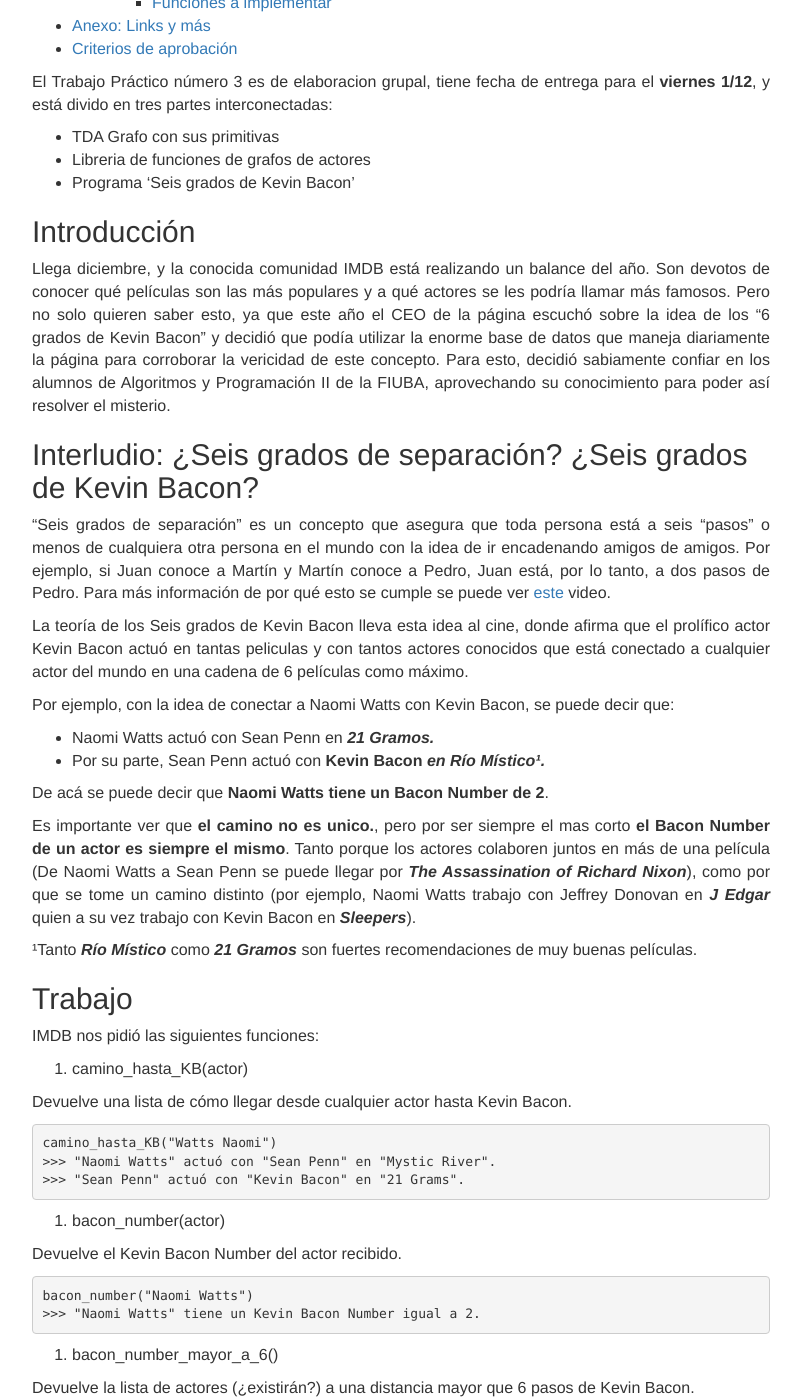
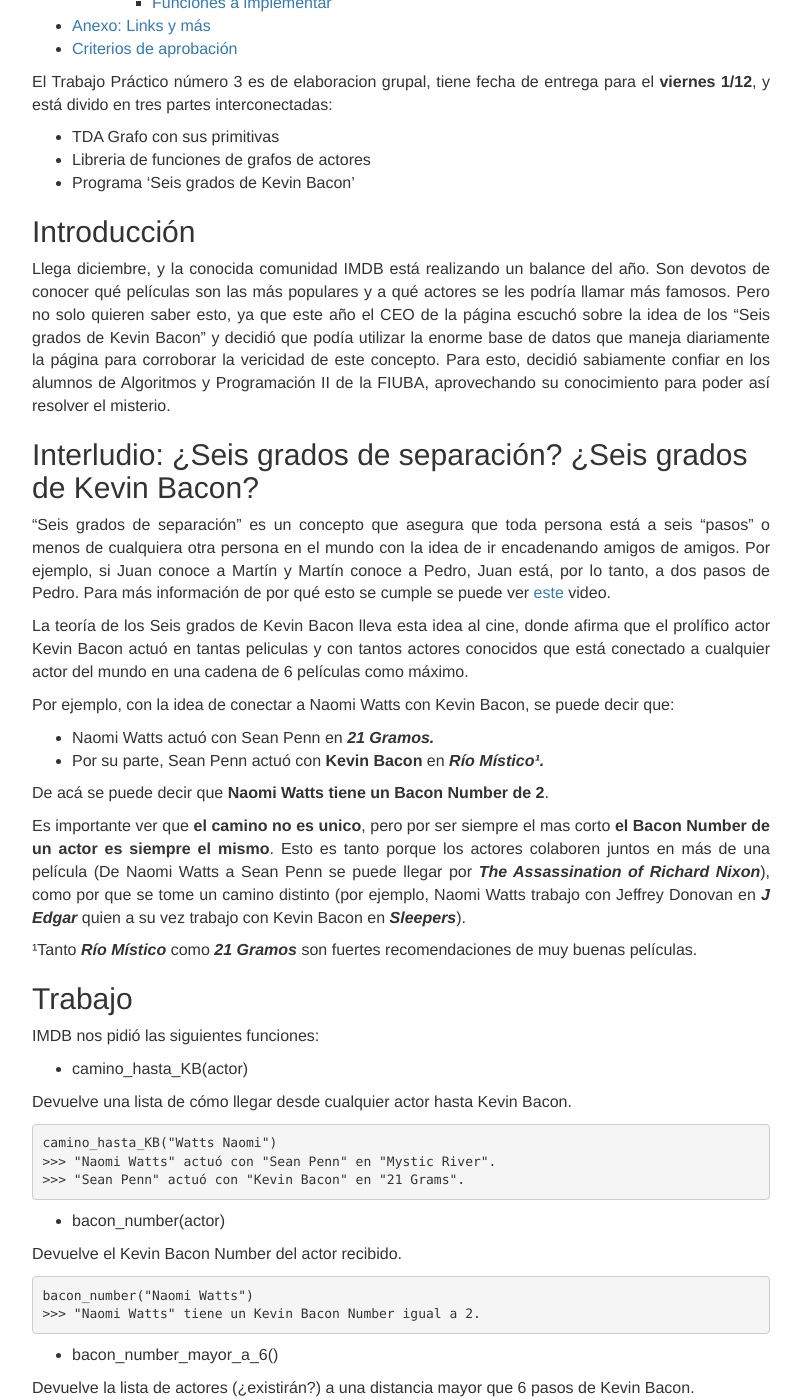
Before and after one commit to algoritmos-rw/algoritmos, a Jekyll site: the page built from static/tps/2017_2/tp3/index.md, in a window 1280 px wide and 1400 px high, scrolled down 358 px. Shown: the whole window, without its empty margins (239-1041 px from the left). Built offline with Jekyll 4.4.1, drawn with Linux system fonts in a browser that asks for light colours; our own code applies the rules of GitHub Pages for plain Markdown files; some of the changed text lies outside the part shown.

Commit message:
Update enunciado tp3

````diff
--- a/static/tps/2017_2/tp3/index.md
+++ b/static/tps/2017_2/tp3/index.md
@@ -24,7 +24,7 @@
 ## Introducción
 
 Llega diciembre, y la conocida comunidad IMDB está realizando un balance del año. Son devotos de conocer qué películas son las más populares y a qué actores se les podría llamar más famosos.
-Pero no solo quieren saber esto, ya que este año el CEO de la página escuchó sobre la idea de los “6 grados de Kevin Bacon” y decidió que podía utilizar la enorme base de datos que maneja diariamente la página para corroborar la vericidad de este concepto.
+Pero no solo quieren saber esto, ya que este año el CEO de la página escuchó sobre la idea de los “Seis grados de Kevin Bacon” y decidió que podía utilizar la enorme base de datos que maneja diariamente la página para corroborar la vericidad de este concepto.
 Para esto, decidió sabiamente confiar en los alumnos de Algoritmos y Programación II de la FIUBA, aprovechando su conocimiento para poder así resolver el misterio.
 
 ## Interludio: ¿Seis grados de separación? ¿Seis grados de Kevin Bacon?
@@ -36,11 +36,11 @@
 Por ejemplo, con la idea de conectar a Naomi Watts con Kevin Bacon, se puede decir que:
 
 * Naomi Watts actuó con Sean Penn en _**21 Gramos.**_
-* Por su parte, Sean Penn actuó con **Kevin Bacon** _**en Río Místico¹.**_
+* Por su parte, Sean Penn actuó con **Kevin Bacon** en _**Río Místico¹.**_
 
 De acá se puede decir que **Naomi Watts tiene un Bacon Number de 2**.
 
-Es importante ver que **el camino no es unico.**, pero por ser siempre el mas corto **el Bacon Number de un actor es siempre el mismo**. Tanto porque los actores colaboren juntos en más de una película (De Naomi Watts a Sean Penn se puede llegar por _**The Assassination of Richard Nixon**_), como por que se tome un camino distinto (por ejemplo, Naomi Watts trabajo con Jeffrey Donovan en _**J Edgar**_ quien a su vez trabajo con Kevin Bacon en _**Sleepers**_).
+Es importante ver que **el camino no es unico**, pero por ser siempre el mas corto **el Bacon Number de un actor es siempre el mismo**. Esto es tanto porque los actores colaboren juntos en más de una película (De Naomi Watts a Sean Penn se puede llegar por _**The Assassination of Richard Nixon**_), como por que se tome un camino distinto (por ejemplo, Naomi Watts trabajo con Jeffrey Donovan en _**J Edgar**_ quien a su vez trabajo con Kevin Bacon en _**Sleepers**_).
 
 ¹Tanto _**Río Místico**_ como _**21 Gramos**_ son fuertes recomendaciones de muy buenas películas.
 
@@ -48,62 +48,56 @@
 
 IMDB nos pidió las siguientes funciones:
 
-1. camino_hasta_KB(actor)
+* camino_hasta_KB(actor)
 
 Devuelve una lista de cómo llegar desde cualquier actor hasta Kevin Bacon.
-
 ```
 camino_hasta_KB("Watts Naomi")
 >>> "Naomi Watts" actuó con "Sean Penn" en "Mystic River".
 >>> "Sean Penn" actuó con "Kevin Bacon" en "21 Grams".
 ```
 
-2. bacon_number(actor)
+* bacon_number(actor)
 
 Devuelve el Kevin Bacon Number del actor recibido.
-
 ```
 bacon_number("Naomi Watts")
 >>> "Naomi Watts" tiene un Kevin Bacon Number igual a 2.
 ```
-3. bacon_number_mayor_a_6()
+
+* bacon_number_mayor_a_6()
 
 Devuelve la lista de actores (¿existirán?) a una distancia mayor que 6 pasos de Kevin Bacon.
-
 ```
 bacon_number_mayor_a_6()
 >>> Los actores con un KBN mayor a 6 son: ???
 ```
 
-4. peliculas_mas_populares(n)
+* peliculas_mas_populares(n)
 
 Devuelve una lista con las n películas más populares de Kevin Bacon.
 
-La "popularidad" de una película se puede calcular como el promedio de la popularidad de los actores.
-
+La "popularidad" de una película se puede calcular como el promedio de la popularidad de sus actores.
 ```
 peliculas_mas_populares(2)
 >>> Las 2 películas más populares de Kevin Bacon son: "Footloose", "X Men First Class".
 ```
 
-5. similares(n)
+* similares(n)
 
 Devuelve una lista con los n actores más similares a Kevin Bacon.
 
 ¿Si una película quisiese contratar a Kevin Bacon pero no tiene el presupuesto para pagarlo? ¡Contrata al que más se le parece!
-
 ```
 similares(2)
 >>> Los dos actores más similares KB son "Christopher Lee", "Morgan Freeman".
 ```
 
-6. Estadísticas²:
+* Estadísticas²:
 
     1. actores_mas_conocidos(n): Devuelve los n actores que con más gente hayan trabajado
     1. cantidad_peliculas(): Devuelve la cantidad de peliculas en el dataset
     1. cantidad_actores(): Devuelve la cantidad de actores en el dataset
-
-
 ```
 actores_mas_conocidos(2)
 >>> Los dos actores más conocidos son "Leonardo DiCaprio", "George Clooney".
@@ -117,7 +111,7 @@
 
 ## Implementación
 
-Para lograr todo esto, IMDB nos proporcionó³ un sets de datos, `actores.csv` (**comma separated values**) con un total de 2.480.000 actores. Este tienen el formato de `apellido nombre, pelicula1, pelicula2, pelicula3, ...`. Por ejemplo:
+Para lograr todo esto, IMDB nos proporcionó³ un sets de datos, `actores.csv` (**comma separated values**) con un total de 2.480.000 actores. Este tienen el formato de `apellido nombre, pelicula1, pelicula2, pelicula3, ...` Por ejemplo:
 
 ```
 Bacon  Kevin (I),A Few Good Men (1992),A Little Vicious (1991),Animal House (1978),Apollo 13 (1995/I),Balto (1995),Beauty Shop (2005),Beyond All Boundaries (2009),Black Mass (2015),Cavedweller (2004),Cop Car (2015),Crazy Stupid Love (2011),Criminal Law (1988),Death Sentence (2007),Digging to China (1997),Diner (1982),Elephant White (2011),End of the Line (1987),Enormous Changes at the Last Minute (1983),Flatliners (1990),Footloose (1984),Forty Deuce (1982),Friday the 13th (1980),Frost/Nixon (2008),He Said She Said (1991),Hero at Large (1980),Hollow Man (2000),Jayne Mansfields Car (2012),JFK (1991),Lemon Sky (1988),Loverboy (2005),Murder in the First (1995),My Dog Skip (2000),My One and Only (2009),Mystic River (2003),New York Skyride (1994),Only When I Laugh (1981),Patriots Day (2016),Picture Perfect (1997),Pyrates (1991),Queens Logic (1991),Quicksilver (1986),RIPD (2013),Rails & Ties (2007),Saving Angelo (2007),Shes Having a Baby (1988),Sleepers (1996),Starting Over (1979),Stir of Echoes (1999),Super (2010/I),Telling Lies in America (1997),The Air I Breathe (2007),The Air Up There (1994),The Big Green (2014),The Big Picture (1989),The Darkness (2016/I),The Making of Apollo 13 (1995),The River Wild (1994),The Woodsman (2004),These Vagabond Shoes (2009),Tough Day (2014),Trapped (2002/I),Tremors (1990),Where the Truth Lies (2005),White Water Summer (1987),Wild Things (1998),X First Class (2011)
@@ -192,4 +186,6 @@
 
 # Criterios de aprobación
 
-El trabajo puede ser realizado en cualquier lenguaje de programación. Se pide 3 archivos (grafo, libreria de grafos de actores y programa de KB).
+El trabajo puede ser realizado en cualquier lenguaje de programación.
+
+Se pide 3 archivos: grafo, libreria de grafos de actores y programa de KB.
````
